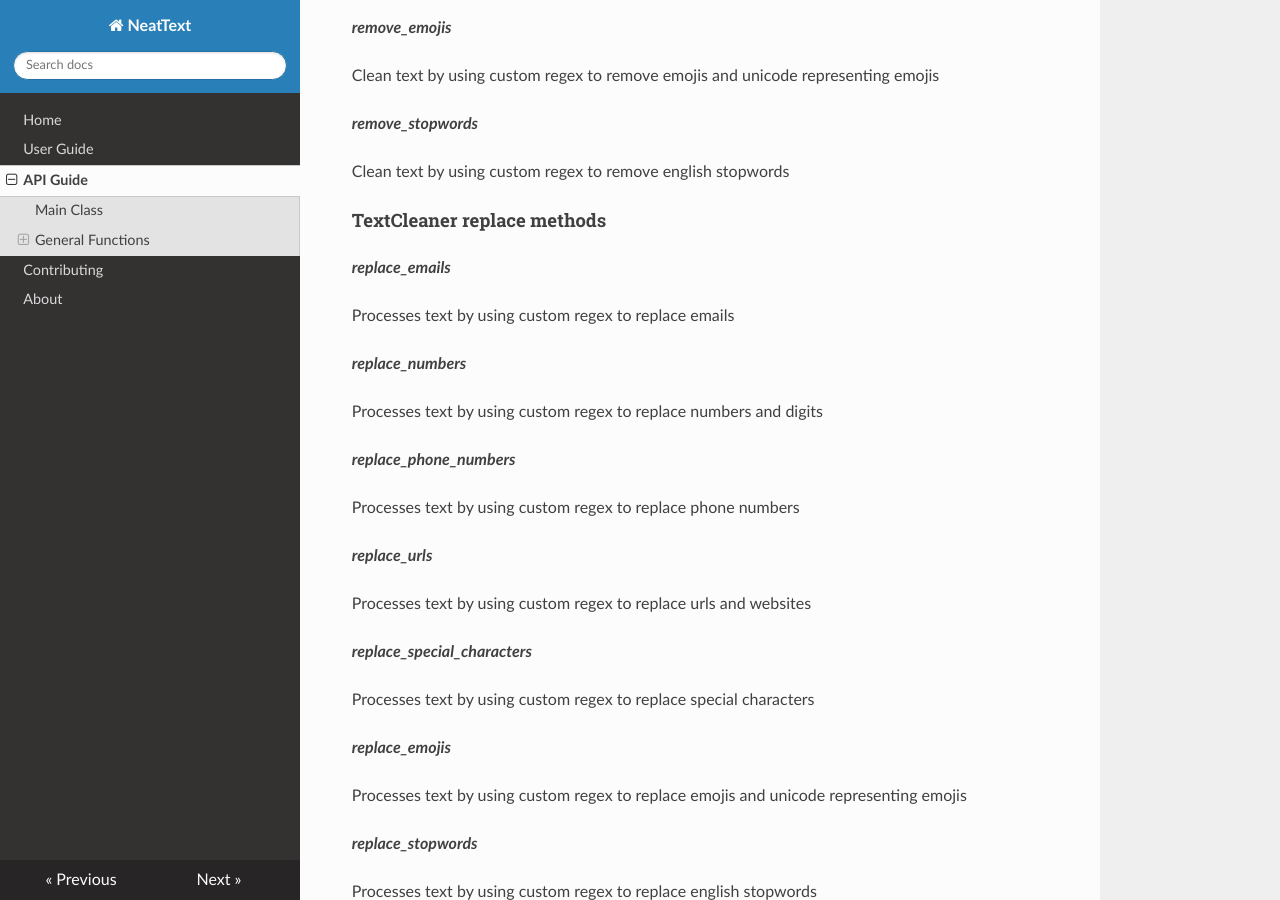
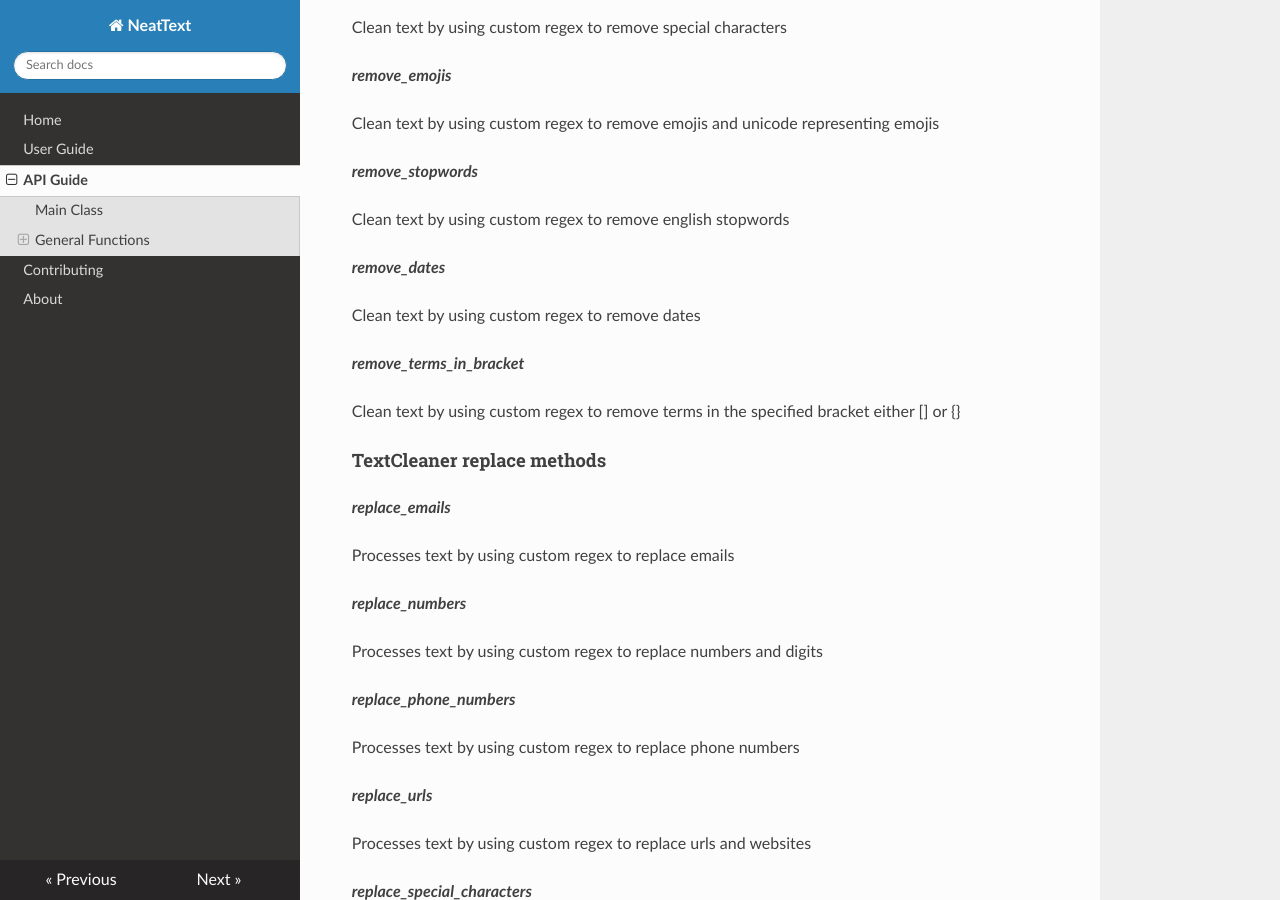
Before and after one commit to Jcharis/neattext, an MkDocs documentation site: the page built from docs/apireference.md, in a window 1280 px wide and 900 px high, scrolled down 2672 px. Built offline with MkDocs 1.6.1, drawn with Linux system fonts in a browser that asks for light colours; nearby versions of some CDN libraries; some of the changed text lies outside the part shown.

Commit message:
Updated Docs

```diff
--- a/docs/apireference.md
+++ b/docs/apireference.md
@@ -17,6 +17,7 @@ This page gives an overview of all `neattext` objects,functions and methods.
 + [remove_special_characters](#remove_special_characters)
 + [remove_emojis](#remove_emojis)
 + [remove_stopwords](#remove_stopwords)
++ [remove_terms_in_bracket](#remove_terms_in_bracket)
 
 #### For TextCleaner : replace
 + [replace_emails](#replace_emails)
@@ -35,6 +36,7 @@ This page gives an overview of all `neattext` objects,functions and methods.
 + [extract_special_characters](#extract_special_characters)
 + [extract_emojis](#extract_emojis)
 + [extract_stopwords](#extract_stopwords)
++ [extract_terms_in_bracket](#extract_terms_in_bracket)
 
 #### For TextMetrics : word statistics and counts
 + [count_vowels](#count_vowels)
@@ -104,6 +106,16 @@ Clean text by using custom regex to remove emojis and unicode representing emoji
 
 Clean text by using custom regex to remove english stopwords
 
+***remove_dates***<a name="remove_dates"></a>
+
+Clean text by using custom regex to remove dates
+
+***remove_terms_in_bracket***<a name="remove_terms_in_bracket"></a>
+
+Clean text by using custom regex to remove terms in the specified bracket either [] or {}
+
+
+
 #### TextCleaner replace methods
 ***replace_emails***<a name="replace_emails"></a>
 
@@ -165,6 +177,10 @@ Works on text by using custom regex to extract emojis and unicode representing e
 
 Works on text by using custom regex to extract english stopwords
 
+***extract_terms_in_bracket***<a name="extract_terms_in_bracket"></a>
+
+Works on text by using custom regex to extract terms inside bracket ([] or {})
+
 
 #### TextFrame Basics
 ***read_text***<a name="read_text"></a>
--- a/pyproject.toml
+++ b/pyproject.toml
@@ -1,6 +1,6 @@
 [tool.poetry]
 name = "neattext"
-version = "0.1.0"
+version = "0.1.1"
 description = "Neattext - a simple NLP package for cleaning text"
 authors = ["Jesse E.Agbe(JCharis) <jcharistech@gmail.com>"]
 license = "MIT"
```
Also changed, not shown: 1 other file.
